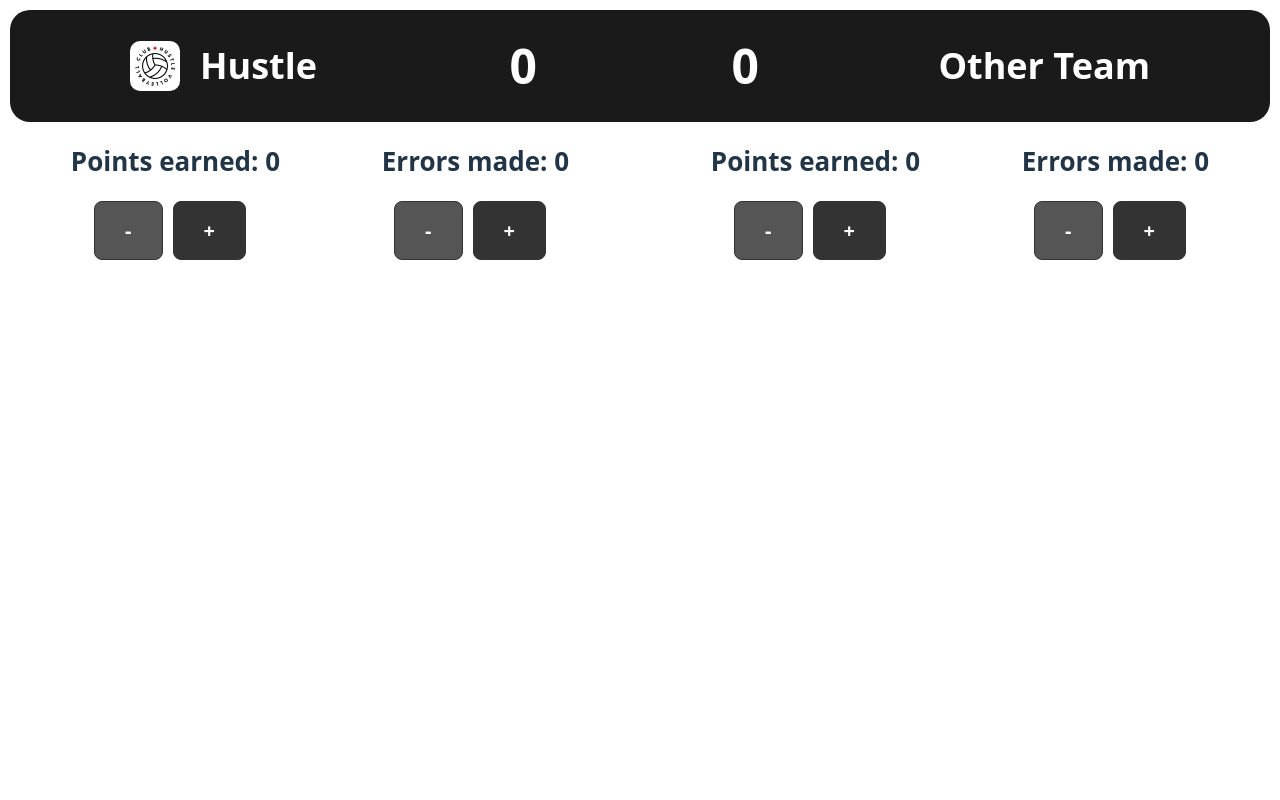
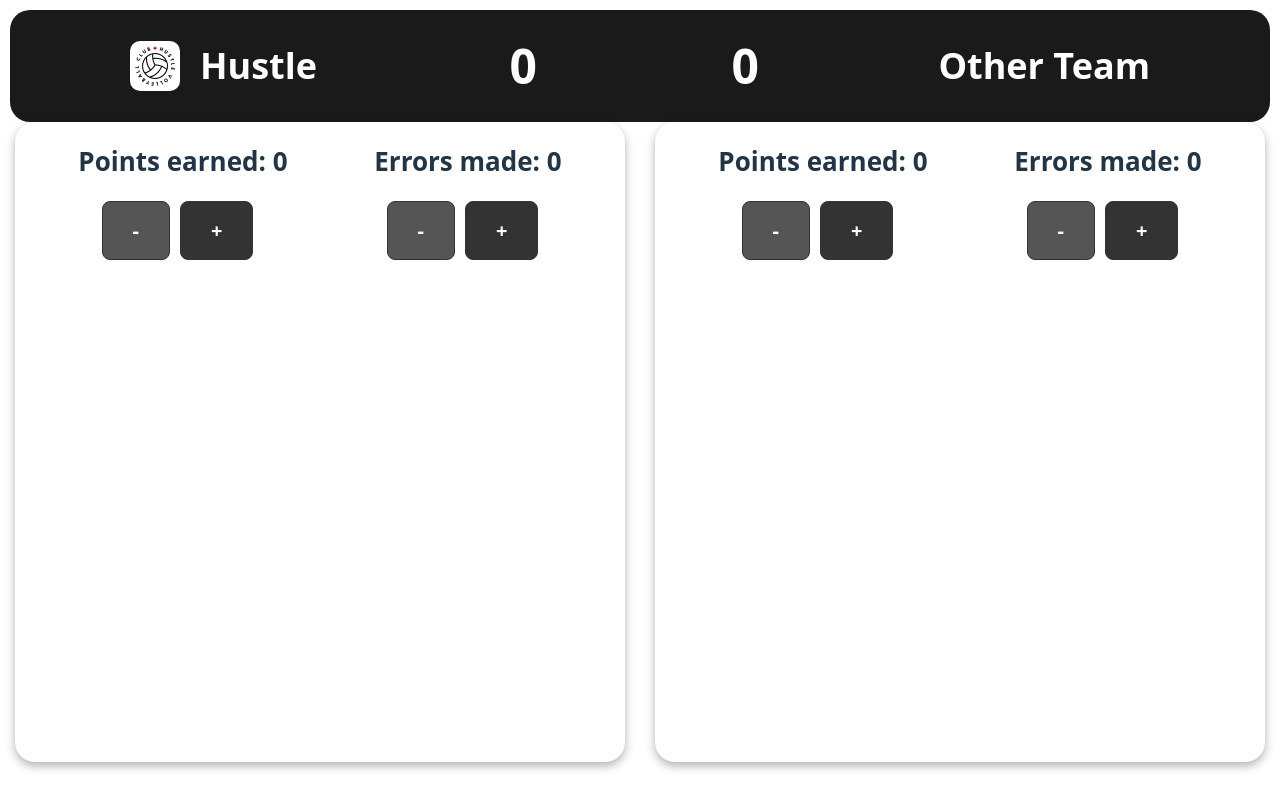
Before and after one commit to jrosario0225/volleyball-tracker, a React (Vite) app: page / in a window 1280 px wide. Built offline with nearby package versions, Linux system fonts and the light colour scheme.

Commit message:
Added styling to team-section

```diff
--- a/src/components/desktop/TeamSection.css
+++ b/src/components/desktop/TeamSection.css
@@ -12,6 +12,12 @@
     display: flex;
     flex-direction: column;
     gap: 20px;
+    min-height: 80vh;
+    box-shadow: 0px 4px 10px rgba(0, 0, 0, 0.3);
+    border-radius: 20px;
+    margin-left: 15px;
+    margin-right: 15px;
+
 }
 
 
@@ -63,11 +69,3 @@ button {
 button:active {
     transform: scale(0.95);
 }
-
-
-
-.desktop-only:has(.teams-container-desktop) {
-    flex: 1;
-    display: flex;
-    min-height: 0;
-}
```
